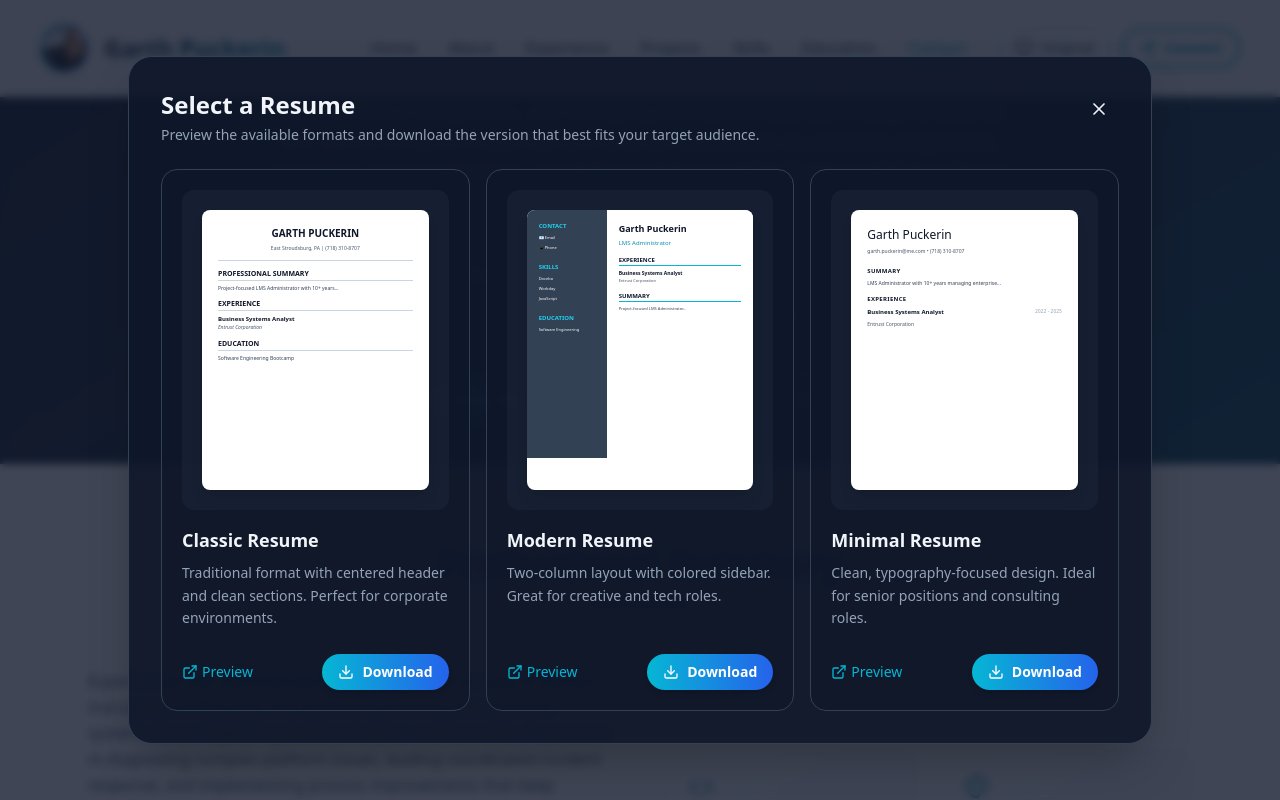
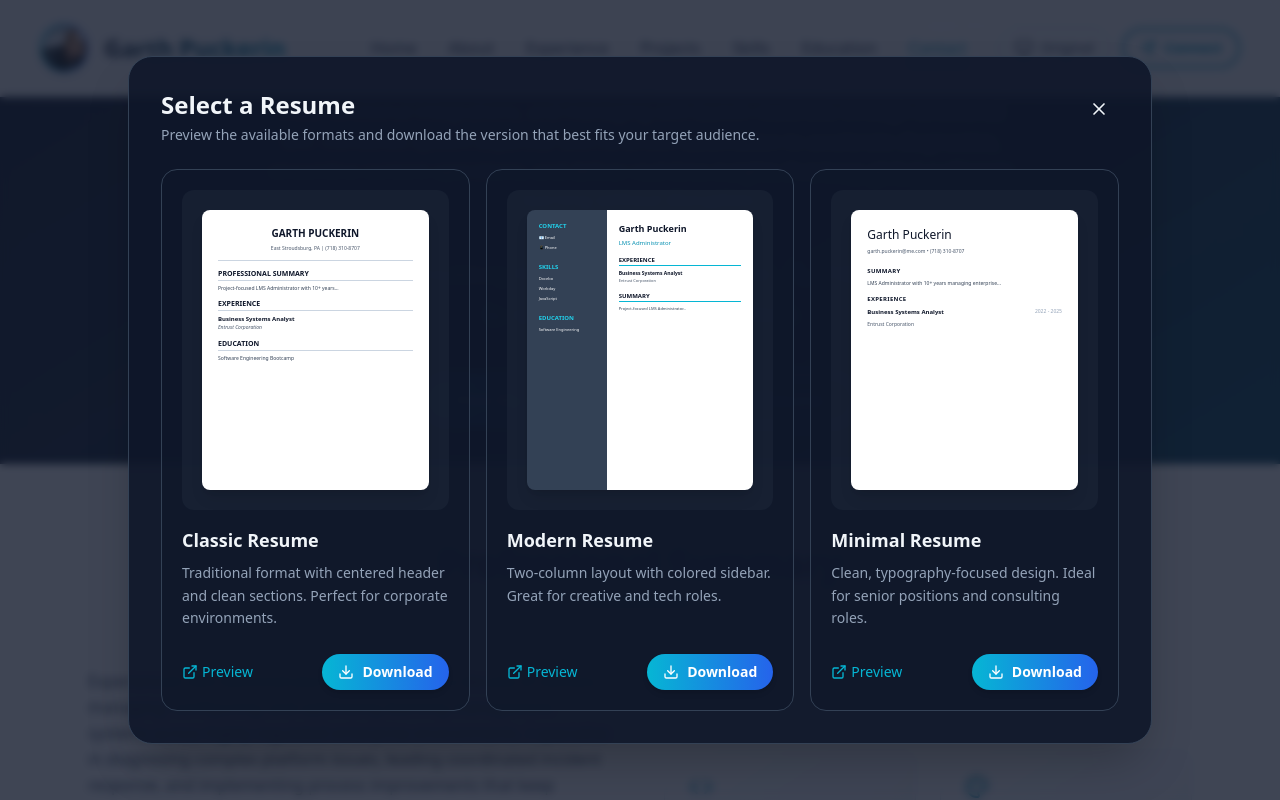
Before and after one commit to garthpuckerin/garthpuckerin, a React (Vite) app: page / in a window 1280 px wide. Both pictures are taken after a click on the button "Download Resume". Shown: the part 433-1233 px from the top of the page. Built offline with nearby package versions, Linux system fonts and the light colour scheme.

Commit message:
fix: eliminate border gap in modern template thumbnail by removing container background

```diff
--- a/src/components/Hero.tsx
+++ b/src/components/Hero.tsx
@@ -317,8 +317,8 @@ const Hero: React.FC = () => {
                     theme === "light" ? "bg-slate-100" : "bg-slate-800/50"
                   )}>
                     <div className={cn(
-                      "w-full h-full rounded-lg shadow-lg flex flex-col p-4 text-[6px] overflow-hidden",
-                      "bg-white text-slate-900"
+                      "w-full h-full rounded-lg shadow-lg flex flex-col text-[6px] overflow-hidden",
+                      option.id === "modern" ? "" : "p-4 bg-white text-slate-900"
                     )}>
                       {option.id === "classic" && (
                         <>
@@ -342,8 +342,8 @@ const Hero: React.FC = () => {
                         </>
                       )}
                       {option.id === "modern" && (
-                        <div className="grid grid-cols-[80px_1fr] gap-0 h-full -m-4">
-                          <div className="bg-slate-700 text-white p-3 flex flex-col">
+                        <div className="flex h-full">
+                          <div className="w-[80px] bg-slate-700 text-white p-3 flex flex-col">
                             <div className="mb-3">
                               <div className="text-[6px] font-bold text-cyan-400 mb-1">CONTACT</div>
                               <div className="text-[4px] mb-1 text-white">📧 Email</div>
@@ -360,7 +360,7 @@ const Hero: React.FC = () => {
                               <div className="text-[4px] text-white">Software Engineering</div>
                             </div>
                           </div>
-                          <div className="p-3 bg-white flex flex-col">
+                          <div className="flex-1 p-3 bg-white flex flex-col">
                             <div className="font-bold text-[9px] mb-1 text-slate-900">{resumeData.personal.name}</div>
                             <div className="text-[6px] text-cyan-600 mb-2">LMS Administrator</div>
                             <div className="mb-2">
```
